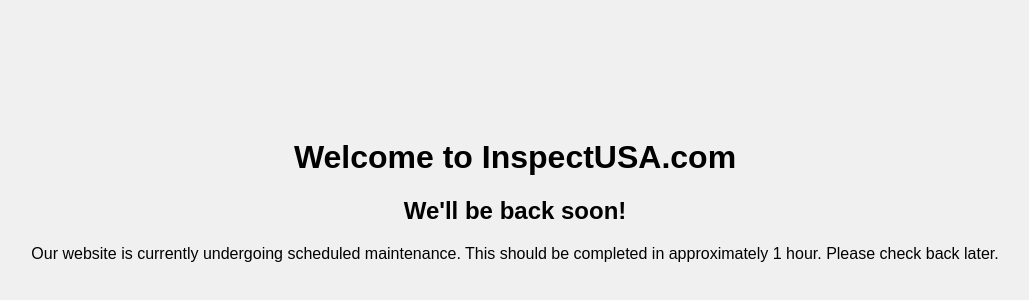
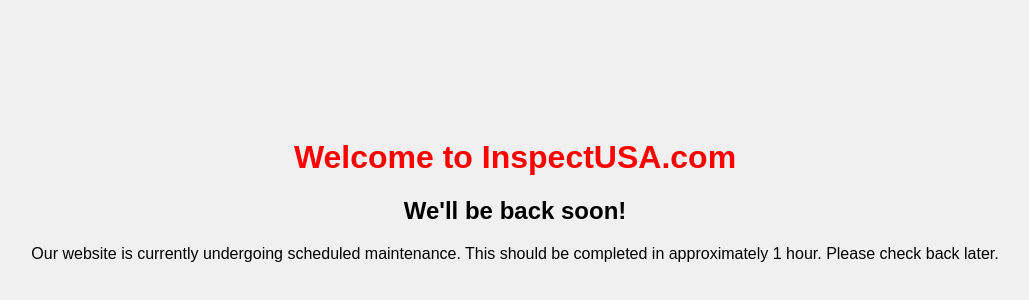
Before and after one commit to barnesbranch/maintenance-page, a plain HTML site: page index.html in a window 1280 px wide. Shown: the part 210-510 px from the top of the page, without its empty margins (125-1154 px from the left). Drawn offline with Linux system fonts and the light colour scheme.

Commit message:
Update index.html

```diff
--- a/index.html
+++ b/index.html
@@ -14,6 +14,7 @@
             text-align: center;
             background-color: #f0f0f0;
         }
+        h1 {color: red; /* This line changes the color of the h1 element to red */ }
     </style>
 </head>
 <body>
```
